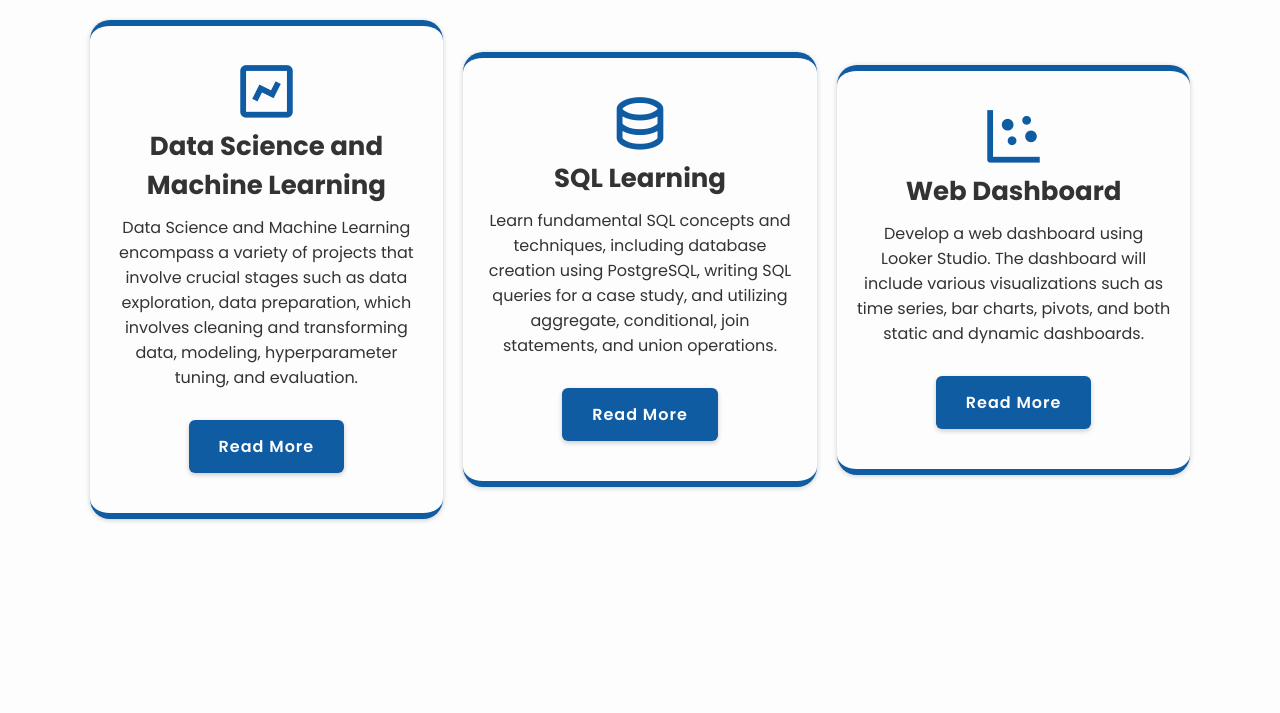
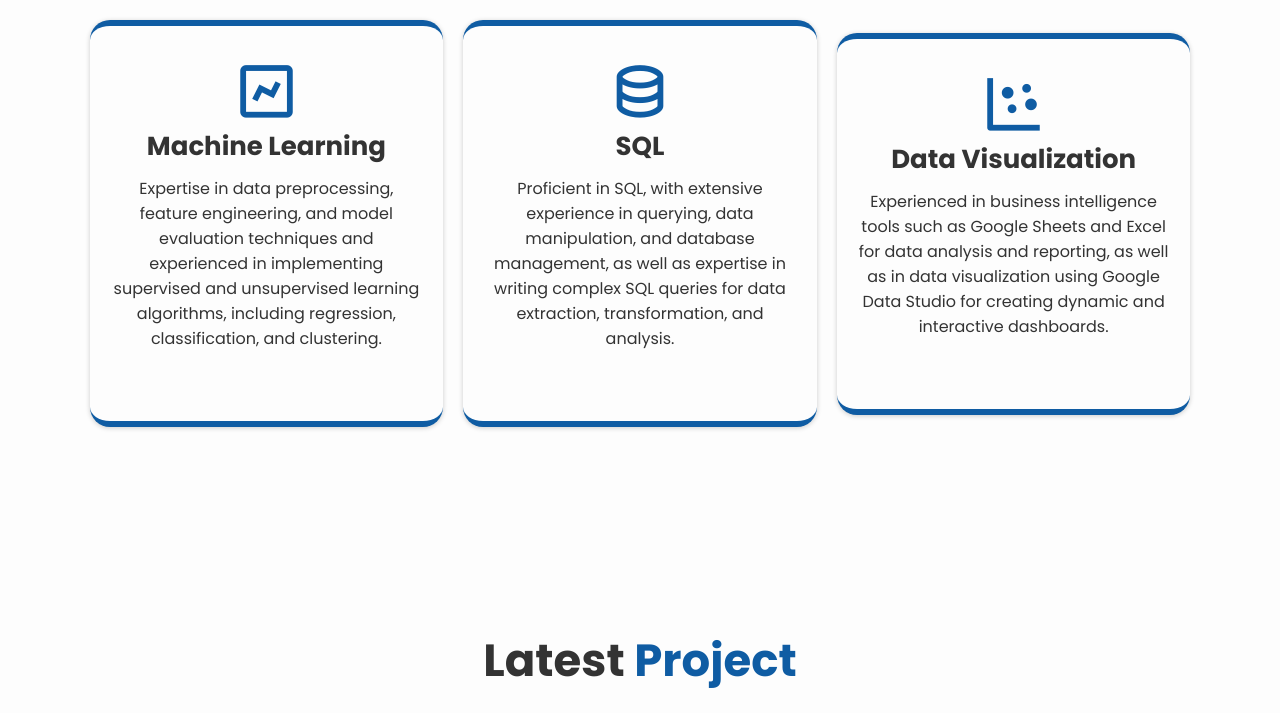
Before and after one commit to novitaftr/novitaftr.github.io, a plain HTML site: page index.html in a window 1280 px wide. Shown: the part 1680-2393 px from the top of the page. Drawn offline with nearby package versions, Linux system fonts and the light colour scheme.

Commit message:
update index

```diff
--- a/index.html
+++ b/index.html
@@ -33,7 +33,7 @@
         <nav class="navbar">
             <a href="#home" class="active" >Home</a>
             <a href="#about" class="active">About</a>
-            <a href="#services" class="active">Services</a>
+            <a href="#services" class="active">Skills</a>
             <a href="#portfolio" class="active">Projects</a>
             <a href="#contact">Contact</a>
             <a  id="sacramento-regular" href="my_thaughts.html"  style="font-weight:bold; font-size:30px; "> Pieces of Writings</a>
@@ -141,21 +141,18 @@
     <div class="services-container">
 
         <div class="services-box">
-          <i class="bx bx-chart"></i>  <h3>Data Science and Machine Learning</h3>
-          <p>Data Science and Machine Learning encompass a variety of projects that involve crucial stages such as data exploration, data preparation, which involves cleaning and transforming data, modeling, hyperparameter tuning, and evaluation.</p>
-          <a href="#" class="btn">Read More</a>
+          <i class="bx bx-chart"></i>  <h3>Machine Learning</h3>
+          <p>Expertise in data preprocessing, feature engineering, and model evaluation techniques and experienced in implementing supervised and unsupervised learning algorithms, including regression, classification, and clustering.</p>
         </div>
 
         <div class="services-box">
-          <i class="bx bx-data"></i>  <h3>SQL Learning</h3>
-          <p>Learn fundamental SQL concepts and techniques, including database creation using PostgreSQL, writing SQL queries for a case study, and utilizing aggregate, conditional, join statements, and union operations.</p>
-          <a href="#" class="btn">Read More</a>
+          <i class="bx bx-data"></i>  <h3>SQL</h3>
+          <p>Proficient in SQL, with extensive experience in querying, data manipulation, and database management, as well as expertise in writing complex SQL queries for data extraction, transformation, and analysis.</p>
         </div>
 
         <div class="services-box">
-          <i class="bx bx-scatter-chart"></i>  <h3>Web Dashboard</h3>
-          <p>Develop a web dashboard using Looker Studio. The dashboard will include various visualizations such as time series, bar charts, pivots, and both static and dynamic dashboards.</p>
-          <a href="#" class="btn">Read More</a>
+          <i class="bx bx-scatter-chart"></i>  <h3>Data Visualization</h3>
+          <p>Experienced in business intelligence tools such as Google Sheets and Excel for data analysis and reporting, as well as in data visualization using Google Data Studio for creating dynamic and interactive dashboards.</p>
         </div>
 
       </div>
```
